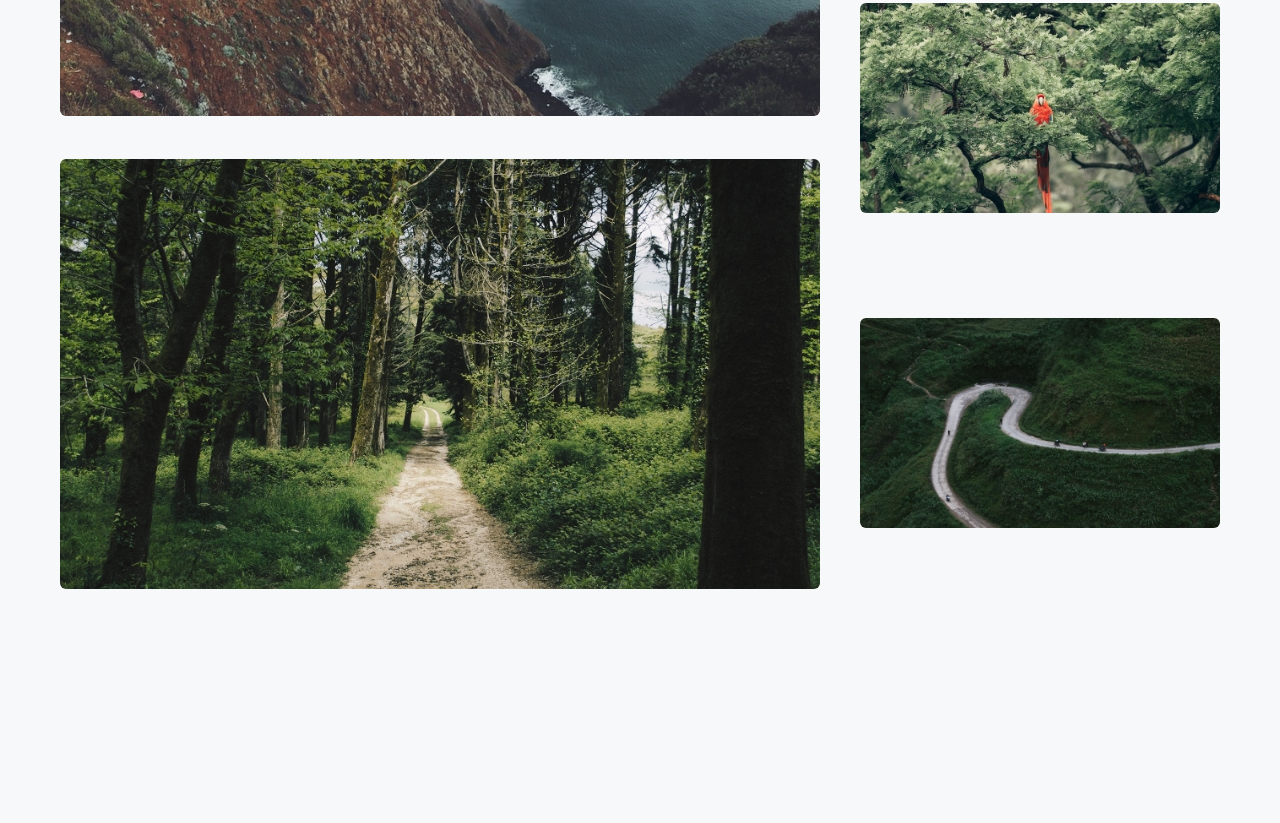
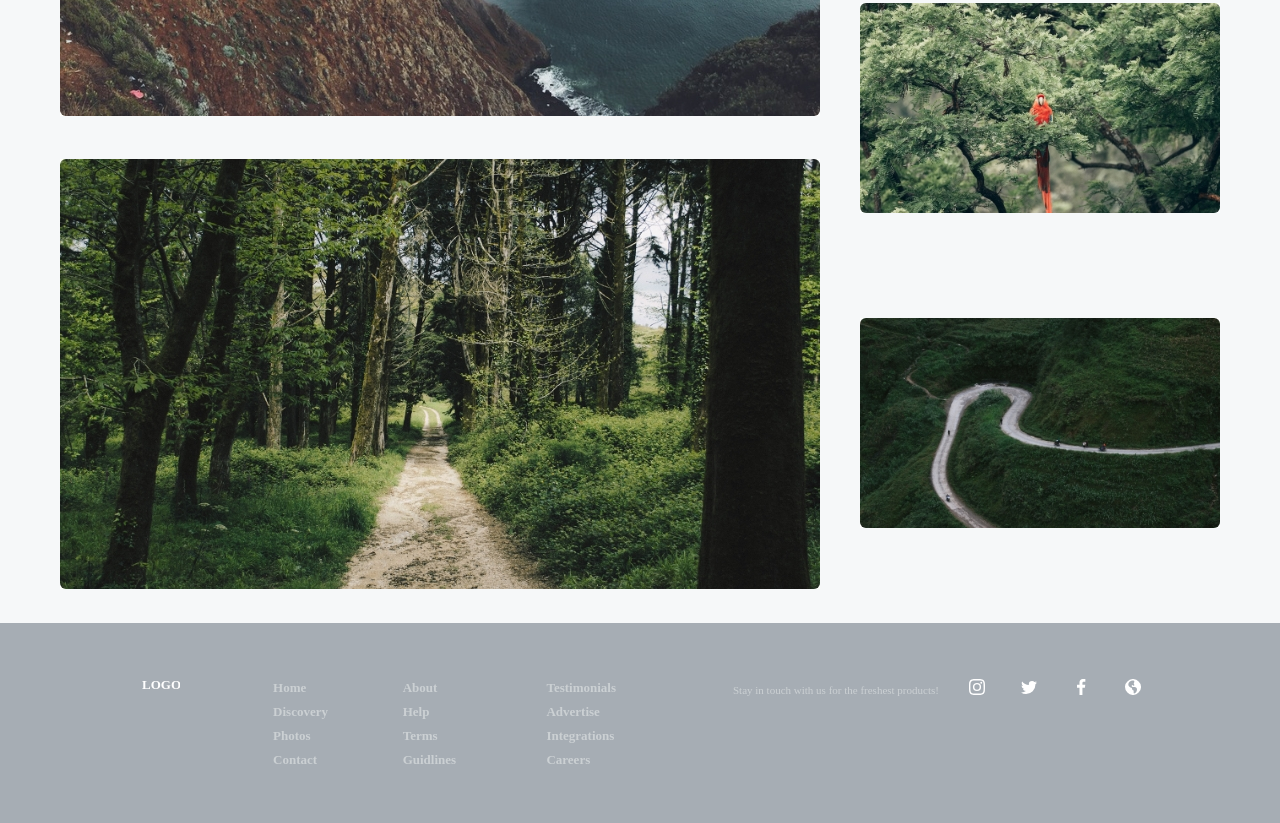
Before and after one commit to Elenekhubua/Elene-Khubua-Homework-5, a plain HTML site: page index.html in a window 1280 px wide. Shown: the part 944-1767 px from the top of the page. Before the commit the page ends 1536 px from the top, so only its background shows below. Drawn offline with Linux system fonts and the light colour scheme.

Commit message:
add footer
1)add footer, which contains logo image, lists and social icons.
2) correcting icons in heading

```diff
--- a/index.html
+++ b/index.html
@@ -12,7 +12,9 @@
 </head>
 <body class="body">
 	<header class="header">
-		<a class="headerlogo" href="index.html"> LOGO </a>
+		<a class="headerlogo" href="index.html">
+		    <img src="images/RED-LOGO.svg" alt="headerlogo">
+		</a>
 		<nav class="navigation">
 			<ul>
 				<li class="li1">
@@ -29,7 +31,7 @@
 				</li>
 			</ul>
 		</nav>
-		<img class="headerimage" src="images/image.jpg" alt="headerimage">
+		<img class="headerimage" src="images/image.svg" alt="headerimage">
 	</header>
 	<section class="section1">
 		<div class="container1">
@@ -82,5 +84,63 @@
 		    </div>
 		</div>
 	</section>
+	<footer>
+		<div class="footer">
+			<div class="footer1">
+				<img class="footer-logo" src="images/logo.svg" alt="logofooter">
+				<ul class="footer-ul1">
+					<li>
+						<a class="footer-item" href="index.html"> Home </a>
+					</li>
+					<li class="footer-li">
+						<a class="footer-item" href="#"> Discovery </a>
+					</li>
+					<li class="footer-li">
+					     <a class="footer-item" href="#"> Photos </a>
+					</li>
+					<li>
+						<a class="footer-item" href="#"> Contact </a>
+					</li>
+				</ul>
+				<ul class="footer-ul2">
+					<li>
+						<a class="footer-item" href="#"> About </a>
+					</li>
+					<li class="footer-li">
+						<a class="footer-item" href="#"> Help </a>
+					</li>
+					<li class="footer-li">
+						<a class="footer-item" href="#"> Terms </a>
+					</li>
+					<li>
+						<a class="footer-item" href="#"> Guidlines </a>
+					</li>
+				</ul>
+				<ul class="footer-ul3">
+					<li>
+						<a class="footer-item" href="#"> Testimonials </a>
+					</li>
+					<li class="footer-li">
+						<a class="footer-item" href="#"> Advertise </a>
+					</li>
+					<li class="footer-li">
+						<a class="footer-item" href="#"> Integrations </a>
+					</li>
+					<li>
+						<a class="footer-item" href="#"> Careers </a>
+					</li>
+				</ul>
+			</div>
+			<div class="footer2">
+				<p class="footer-text"> Stay in touch with us for the freshest products! <p>
+			</div>
+			<div class="footer3">
+				<img class="social-icon" src="images/instagram.svg" alt="instagram-logo">
+				<img class="social-icon" src="images/twitter.svg" alt="twitter-logo">
+				<img class="social-icon" src="images/facebook.svg" alt="facebook-logo">
+				<img src="images/web.svg" alt="web-logo">
+			</div>
+		</div>
+	</footer>
 </body>
 </html>
--- a/styles/styles.css
+++ b/styles/styles.css
@@ -10,15 +10,9 @@
 	z-index: 100;
 }
 .headerlogo{
-	color: #FA6980;
-	font-size: 13px;
 	display: inline-block;
 	vertical-align: middle;
-	font-family: 'Roboto', sans-serif;
-	font-weight: bold;
-	letter-spacing: 1px;
 	margin-right: 50px;
-
 }
 .navigation{
 	display: inline-block;
@@ -207,3 +201,68 @@
 	margin-bottom: 102px;
 
 }
+.footer{
+	background-color: #A6ADB4;
+	margin-top: 37px;
+	width: 100%;
+	height: 200px;
+	position: relative;
+}
+.footer1{
+	width: 486px;
+	height: 84px;
+	position: absolute;
+	top: 56px;
+	left: 142px;
+}
+.logo-footer{
+    display: inline-block;
+    vertical-align: top;
+}
+.footer-ul1{
+	display: inline-block;
+    vertical-align: top;
+    margin-left: 89.1px;
+}
+.footer-li{
+	margin-top: 8px;
+	margin-bottom: 8px;
+}
+.footer-item{
+	color: #CBD0D3;
+	font-size: 13px;
+	font-weight: bold;
+}
+.footer-ul2{
+	display: inline-block;
+    vertical-align: top;
+    margin-left: 70.7px;
+}
+.footer-ul3{
+	display: inline-block;
+    vertical-align: top;
+    margin-left: 86.3px;
+}
+.footer2{
+
+	width: 243px;
+	height: 9px;
+	position: absolute;
+	top: 62px;
+	right: 464px;
+	left: 733px;
+}
+.footer-text{
+	color: #CBD0D3;
+	font-size: 11px;
+}
+.footer3{
+	width: 160 px;
+	height: 16px;
+	position: absolute;
+	top: 56px;
+	right: 138.8px;
+}
+.social-icon {
+	margin-right: 32px;
+}
```
Also changed, not shown: images/LOGO.svg (added), images/RED-LOGO.svg (added), images/image.svg (added), images/twitter.svg (added).
